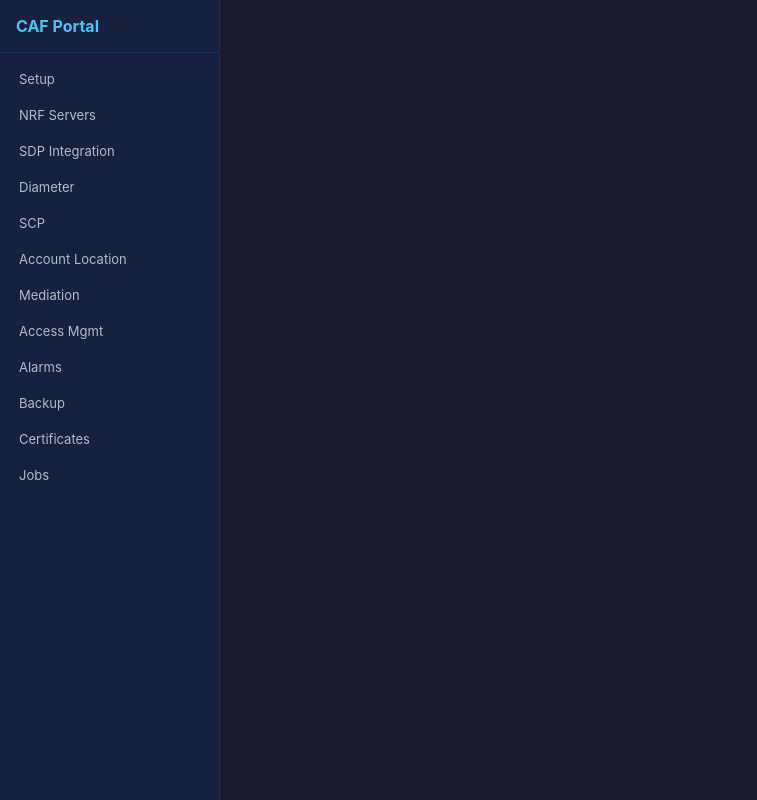
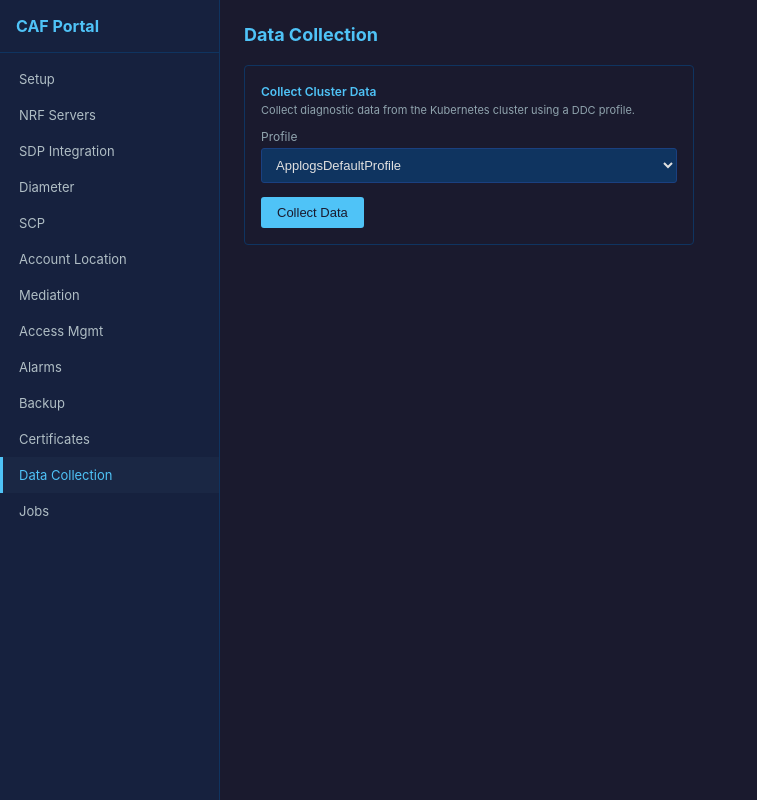
Before and after one commit to Sivanext2011/CAFAutomation, a React (Vite) app in the folder frontend/: page /data-collect in a window 1280 px wide. Shown: the whole page, without its empty margins (0-757 px from the left). Built offline with nearby package versions, Linux system fonts and the light colour scheme.

Commit message:
feat: add Data Collection tab (DDC profile-based cluster data collection)

```diff
--- a/frontend/src/App.tsx
+++ b/frontend/src/App.tsx
@@ -10,6 +10,7 @@ import { AccessMgmtPage } from './pages/AccessMgmtPage';
 import { AlarmsPage } from './pages/AlarmsPage';
 import { BackupPage } from './pages/BackupPage';
 import { CertMgmtPage } from './pages/CertMgmtPage';
+import { DataCollectorPage } from './pages/DataCollectorPage';
 import { JobsPage } from './pages/JobsPage';
 import './App.css';
 
@@ -33,6 +34,7 @@ function App() {
             <li><NavLink to="/alarms">Alarms</NavLink></li>
             <li><NavLink to="/backup">Backup</NavLink></li>
             <li><NavLink to="/certs">Certificates</NavLink></li>
+            <li><NavLink to="/data-collect">Data Collection</NavLink></li>
             <li><NavLink to="/jobs">Jobs</NavLink></li>
           </ul>
         </nav>
@@ -50,6 +52,7 @@ function App() {
             <Route path="/alarms" element={<AlarmsPage />} />
             <Route path="/backup" element={<BackupPage />} />
             <Route path="/certs" element={<CertMgmtPage />} />
+            <Route path="/data-collect" element={<DataCollectorPage />} />
             <Route path="/jobs" element={<JobsPage />} />
           </Routes>
         </main>
--- a/frontend/src/api/client.ts
+++ b/frontend/src/api/client.ts
@@ -250,6 +250,10 @@ export const listCertCrls = () => request<any>('/cert-mgmt/crls');
 export const renewCertKey = (name: string, data: any) =>
   request<any>(`/cert-mgmt/renew/${name}`, { method: 'POST', body: JSON.stringify(data) });
 
+// Data Collector
+export const dataCollectorCollect = (profile: string) =>
+  request<any>('/data-collector/collect', { method: 'POST', body: JSON.stringify({ profile }) });
+
 // WebSocket
 export function connectJobWebSocket(jobId: string, onMessage: (msg: string) => void): WebSocket {
   const protocol = window.location.protocol === 'https:' ? 'wss:' : 'ws:';
--- /dev/null
+++ b/frontend/src/pages/DataCollectorPage.tsx
@@ -0,0 +1,90 @@
+import { useState } from 'react';
+import { useNavigate } from 'react-router-dom';
+import { dataCollectorCollect } from '../api/client';
+
+const COMMON_PROFILES = [
+  'ApplogsDefaultProfile',
+  'HelmChartValues',
+  'KubernetesInfo',
+  'BasicSystemInfo',
+];
+
+export function DataCollectorPage() {
+  const navigate = useNavigate();
+  const [loading, setLoading] = useState(false);
+  const [output, setOutput] = useState('');
+  const [profile, setProfile] = useState('ApplogsDefaultProfile');
+  const [customProfile, setCustomProfile] = useState('');
+  const [popup, setPopup] = useState<{ type: 'success' | 'error'; message: string; jobId?: string } | null>(null);
+
+  async function handleCollect() {
+    const p = customProfile || profile;
+    if (!p) { setPopup({ type: 'error', message: 'Profile name is required' }); return; }
+    setLoading(true); setOutput('');
+    try {
+      const r = await dataCollectorCollect(p);
+      if (r.job?.status === 'failed') {
+        setPopup({ type: 'error', message: 'Collection failed', jobId: r.job.id });
+        setOutput(r.job?.stderr || '');
+      } else {
+        setOutput(r.job?.stdout || 'Done');
+        setPopup({ type: 'success', message: `Data collected using profile "${p}"`, jobId: r.job?.id });
+      }
+    } catch (e: any) {
+      setPopup({ type: 'error', message: typeof e?.message === 'string' ? e.message : String(e) });
+    }
+    setLoading(false);
+  }
+
+  return (
+    <div>
+      <div className="page-header"><h1>Data Collection</h1></div>
+
+      {popup && (
+        <div style={{ position: 'fixed', top: 0, left: 0, right: 0, bottom: 0, background: 'rgba(0,0,0,0.6)', display: 'flex', alignItems: 'center', justifyContent: 'center', zIndex: 1000 }}>
+          <div style={{ background: '#1a1a2e', border: `1px solid ${popup.type === 'success' ? '#66bb6a' : '#ef5350'}`, borderRadius: 8, padding: 24, minWidth: 320, maxWidth: 480 }}>
+            <h3 style={{ color: popup.type === 'success' ? '#66bb6a' : '#ef5350', marginBottom: 12 }}>{popup.type === 'success' ? '✓ Success' : '✗ Failed'}</h3>
+            <p style={{ color: '#e0e0e0', marginBottom: 16 }}>{popup.message}</p>
+            <div style={{ display: 'flex', gap: 8 }}>
+              {popup.jobId && <button className="btn btn-primary" onClick={() => { setPopup(null); navigate(`/jobs?view=${popup.jobId}`); }}>View Log</button>}
+              <button className="btn btn-secondary" onClick={() => setPopup(null)}>Close</button>
+            </div>
+          </div>
+        </div>
+      )}
+
+      <div style={{ padding: 16, border: '1px solid #0f3460', borderRadius: 4, maxWidth: 450 }}>
+        <label style={{ color: '#4fc3f7', fontSize: 12, fontWeight: 600 }}>Collect Cluster Data</label>
+        <p style={{ color: '#90a4ae', fontSize: 11, margin: '4px 0 12px' }}>
+          Collect diagnostic data from the Kubernetes cluster using a DDC profile.
+        </p>
+
+        <div className="form-group">
+          <label>Profile</label>
+          <select value={profile} onChange={e => { setProfile(e.target.value); setCustomProfile(''); }}>
+            {COMMON_PROFILES.map(p => <option key={p} value={p}>{p}</option>)}
+            <option value="">Custom...</option>
+          </select>
+        </div>
+
+        {profile === '' && (
+          <div className="form-group">
+            <label>Custom Profile Name</label>
+            <input value={customProfile} onChange={e => setCustomProfile(e.target.value)} placeholder="MyCustomProfile" />
+          </div>
+        )}
+
+        <button className="btn btn-primary" onClick={handleCollect} disabled={loading}>
+          {loading ? 'Collecting...' : 'Collect Data'}
+        </button>
+      </div>
+
+      {output && (
+        <div style={{ marginTop: 16 }}>
+          <label style={{ color: '#90a4ae', fontSize: 12 }}>Output:</label>
+          <div className="console" style={{ whiteSpace: 'pre-wrap' }}>{output}</div>
+        </div>
+      )}
+    </div>
+  );
+}
```
Also changed, not shown: 2 other files (tests, documents, lock files or other folders).
